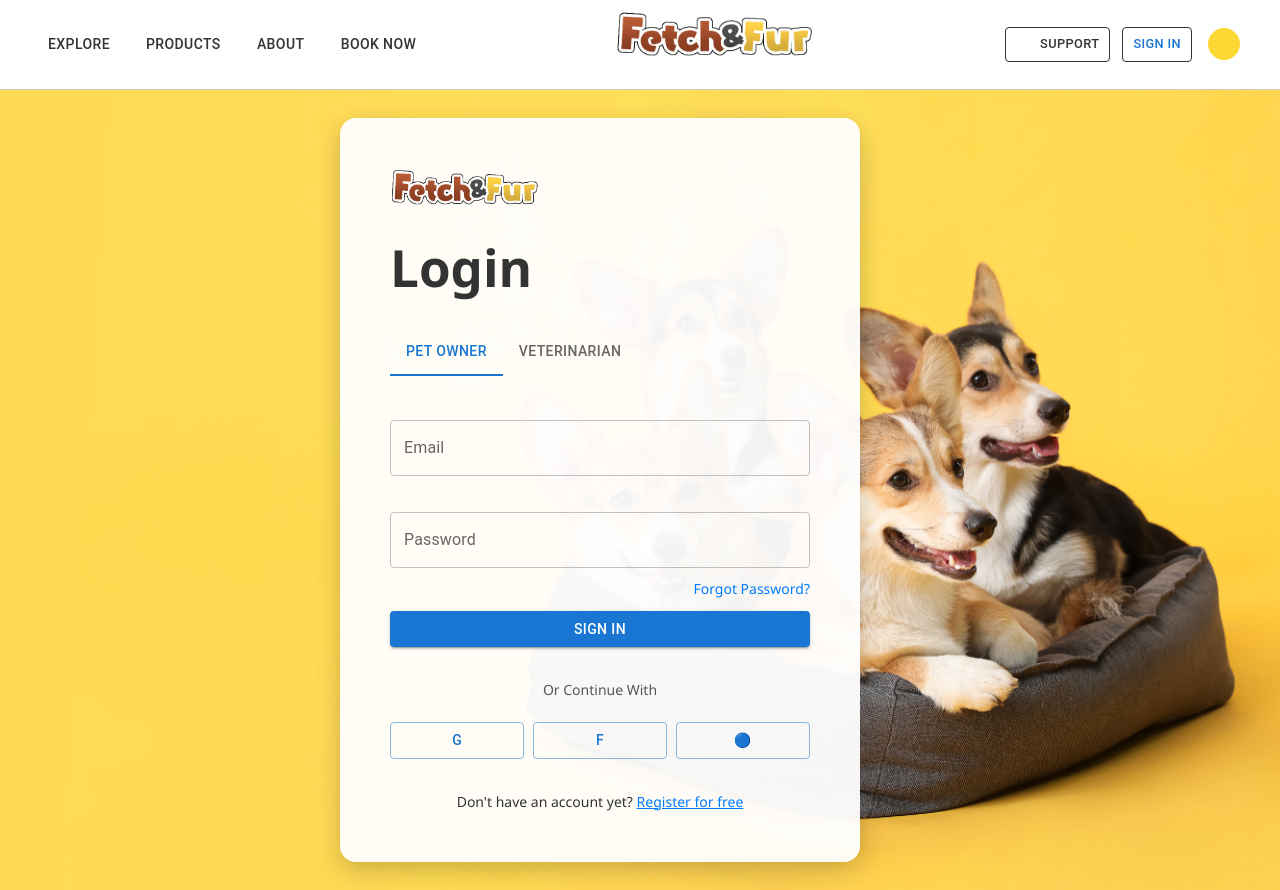
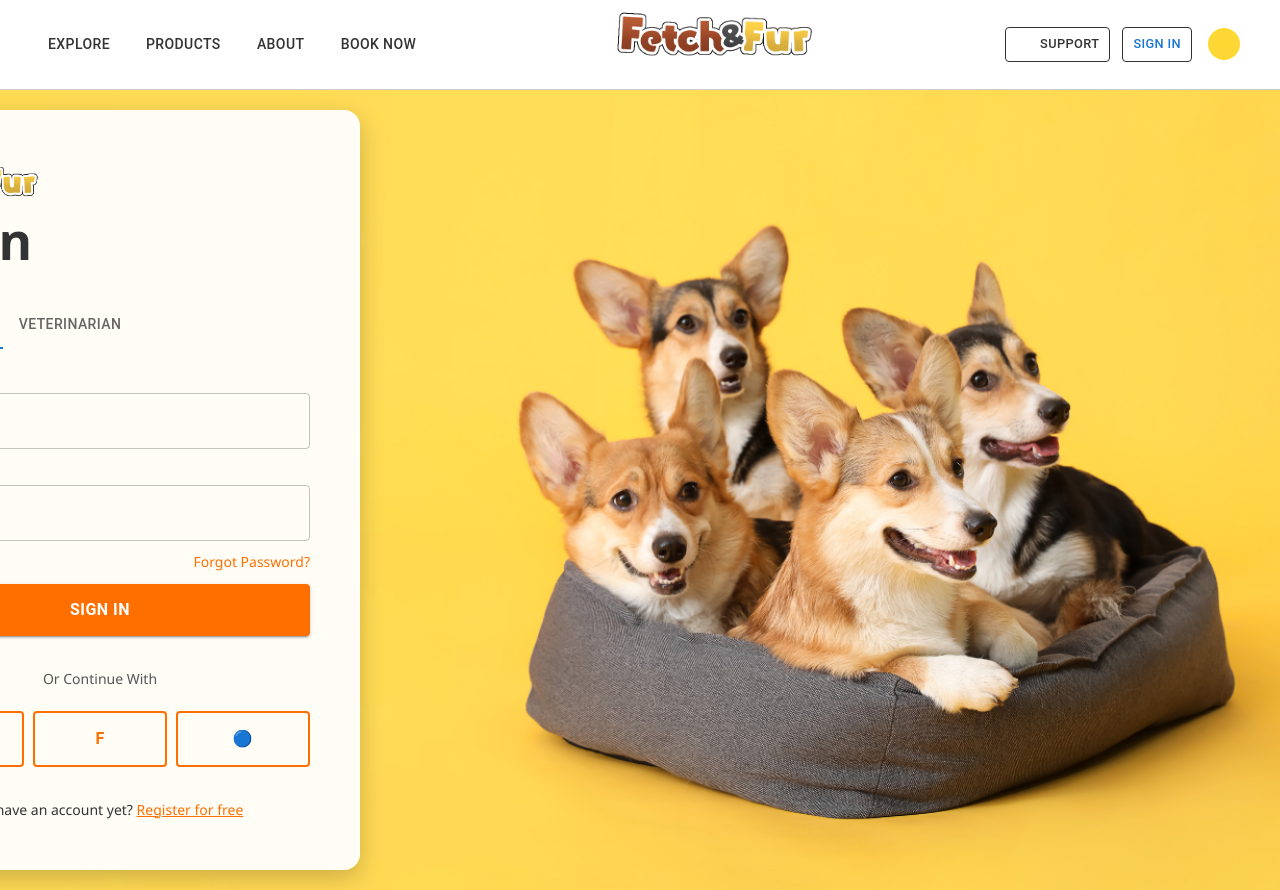
Before and after one commit to angeeeline/petcare-project, a React (Vite) app in the folder frontend/petcare1/: page /login in a window 1280 px wide. Built offline with nearby package versions, Linux system fonts and the light colour scheme; some icons are missing.

Commit message:
UI Changes

```diff
--- a/frontend/petcare1/src/App.css
+++ b/frontend/petcare1/src/App.css
@@ -149,7 +149,19 @@ background: url('/Pictures/1.png') no-repeat center/cover;  border-radius: 10px;
   margin-bottom: 10px;
 }
 
+.button-css {
+  background-color: #FF6F00;
+  padding: 0.75rem 2rem;
+  font-size: 1rem;
+  font-weight: bold;
+  color: #fff;
+  border-radius: 8px;
+  transition: background-color 0.3s ease;
+}
 
+.button-css:hover {
+  background-color: #e65c00;
+}
 
 /*adjust margin sa whole website*/
 .container {
--- a/frontend/petcare1/src/App.jsx
+++ b/frontend/petcare1/src/App.jsx
@@ -12,6 +12,9 @@ import {
   CircularProgress,
   Modal
 } from '@mui/material';
+import { styled } from '@mui/material/styles';
+
+
 
 import Login from './pages/Login';
 import SignUp from './pages/SignUp';
@@ -30,7 +33,29 @@ import AppointmentForm from './components/AppointmentForm';
 import PrivateRoute from './components/PrivateRoute';
 import Footer from './components/Footer';
 
-import logo from '/src/assets/fetch_and_fur_logo1.png';
+const CustomButton = styled(Button)(({ theme, variant }) => ({
+  padding: '0.75rem 2rem',
+  fontSize: '1rem',
+  fontWeight: 'bold',
+  borderRadius: '8px',
+  ...(variant === 'contained' && {
+    backgroundColor: '#FF6F00',
+    color: '#fff',
+    '&:hover': {
+      backgroundColor: '#e65c00',
+    },
+  }),
+  ...(variant === 'outlined' && {
+    backgroundColor: 'transparent',
+    border: '2px solid #FF6F00',
+    color: '#FF6F00',
+    '&:hover': {
+      backgroundColor: '#fff3e0',
+      borderColor: '#e65c00',
+      color: '#e65c00',
+    },
+  }),
+}));
 
 
 
@@ -51,10 +76,10 @@ function Home({ setAppointmentOpen }) {
           <p style={{ fontSize: '1.2rem', margin: '1rem auto', maxWidth: '600px' }}>
             With vet-backed products, guidance, and rewards—we’re here to support your pet’s health in every way we can.
           </p>
-          <Button variant="contained" onClick={() => setAppointmentOpen(true)} sx={{ mr: 2 }}>
+          <CustomButton variant="contained" onClick={() => setAppointmentOpen(true)} sx={{ mr: 2 }}>
             Book an Appointment
-          </Button>
-          <Button variant="outlined" onClick={() => navigate('/shop')}>Shop now</Button>
+          </CustomButton>
+          <CustomButton variant="outlined" onClick={() => navigate('/shop')}>Shop now</CustomButton>
         </section>
 
         {/* FEATURES + LIBRELA */}
@@ -87,13 +112,13 @@ function Home({ setAppointmentOpen }) {
               bottom: '20px',
               left: '200px',
               color: 'black',
-              padding: '1rem',
+              padding: '20px',
               borderRadius: '10px'
             }}>
               <h3>Meet the Protectors</h3>
               <p>Get to know your furry babies' Veterinarians!</p>
 
-               <Button variant="contained" onClick={() => navigate('/veterinarians')}>Veterinarian</Button>
+               <CustomButton variant="contained" sx={{padding: '10px', margin: '1rem'}} onClick={() => navigate('/veterinarians')}>Veterinarian</CustomButton>
             </div>
           </div>
 
@@ -199,9 +224,9 @@ function Home({ setAppointmentOpen }) {
           <p style={{ fontSize: '1.2rem', maxWidth: '600px', margin: '0 auto 2rem', color: '#5C4033' }}>
             Join our growing network of compassionate veterinarians and make a difference every day.
           </p>
-          <Button
+          <CustomButton
             variant="contained"
-            sx={{
+sx={{
               backgroundColor: '#FF6F00',
               padding: '0.75rem 2rem',
               fontSize: '1rem',
@@ -209,11 +234,10 @@ function Home({ setAppointmentOpen }) {
               color: '#fff',
               borderRadius: '8px',
               '&:hover': { backgroundColor: '#e65c00' }
-            }}
-            onClick={() => navigate('/signup')}
+            }}            onClick={() => navigate('/signup')}
           >
             Register as Vet
-          </Button>
+          </CustomButton>
         </section>
 
         {/* RECOMMENDED */}
@@ -249,10 +273,10 @@ function Home({ setAppointmentOpen }) {
           </div>
 
         </section>
-        <Footer />
+
 
       </div>
-
+          <Footer />
       <Backdrop sx={{ color: '#fff', zIndex: (theme) => theme.zIndex.drawer + 1 }} open={loading}>
         <CircularProgress color="inherit" />
       </Backdrop>
--- a/frontend/petcare1/src/components/Header.css
+++ b/frontend/petcare1/src/components/Header.css
@@ -2,6 +2,7 @@
   background-color: #fff8e1;
   border-bottom: 1px solid #e0e0e0;
   padding: 1rem 2rem;
+  position: sticky;
 }
 
 .nav {
--- a/frontend/petcare1/src/pages/Login.css
+++ b/frontend/petcare1/src/pages/Login.css
@@ -13,7 +13,7 @@ body, html {
   align-items: center;
 }
 
-.login-left {
+.login-container .login-left {
   background-color: rgba(255, 255, 255, 0.95);
   padding: 50px;
   border-radius: 16px;
@@ -23,28 +23,15 @@ body, html {
   flex-direction: column;
   gap: 12px;
   transform: translateX(-40px);
-}
-
-.brand {
-  font-size: 24px;
-  margin-bottom: 10px;
-}
-
-.brand strong {
-  color: #f9b233;
-}
-
-.brand .light {
-  font-weight: 300;
-  color: #444;
+  margin-left: -1000px;
 }
 
 h1 {
-  margin: 0 0 20px 0;
+  margin: 0 0 15px 0;
 }
 
-.forgot-password {
-  color: #007bff;
+.login-container .forgot-password {
+  color: #FF6F00;
   font-size: 14px;
   text-align: right;
   cursor: pointer;
@@ -80,8 +67,8 @@ h1 {
   text-align: center;
 }
 
-.bottom-text .link {
-  color: #007bff;
+.login-container .bottom-text .link {
+  color: #FF6F00;
   cursor: pointer;
   text-decoration: underline;
 }
--- a/frontend/petcare1/src/pages/Login.jsx
+++ b/frontend/petcare1/src/pages/Login.jsx
@@ -5,6 +5,30 @@ import { useNavigate } from 'react-router-dom';
 import Header from '../components/Header';
 import axios from 'axios';
 import logo from '/src/assets/fetch_and_fur_logo1.png';
+import { styled } from '@mui/material/styles';
+
+const CustomButton = styled(Button)(({ variant }) => ({
+  padding: '0.75rem 2rem',
+  fontSize: '1rem',
+  fontWeight: 'bold',
+  ...(variant === 'contained' && {
+    backgroundColor: '#FF6F00',
+    color: '#fff',
+    '&:hover': {
+      backgroundColor: '#e65c00',
+    },
+  }),
+  ...(variant === 'outlined' && {
+    backgroundColor: 'transparent',
+    border: '2px solid #FF6F00',
+    color: '#FF6F00',
+    '&:hover': {
+      backgroundColor: '#fff3e0',
+      borderColor: '#e65c00',
+      color: '#e65c00',
+    },
+  }),
+}));
 
 const Login = () => {
   const navigate = useNavigate();
@@ -62,9 +86,8 @@ const Login = () => {
       <Header />
       <div className="login-container">
         <div className="login-left">
-          <h2 className="brand">
             <img src={logo} width={150} height={40} alt="Logo" />
-          </h2>
+
           <h1>Login</h1>
 
           <Tabs value={role} onChange={(e, newVal) => setRole(newVal)} sx={{ mb: 2 }}>
@@ -96,7 +119,7 @@ const Login = () => {
 
           {error && <p style={{ color: 'red' }}>{error}</p>}
 
-          <Button
+          <CustomButton
             fullWidth
             variant="contained"
             color="primary"
@@ -104,18 +127,18 @@ const Login = () => {
             onClick={handleLogin}
           >
             Sign in
-          </Button>
+          </CustomButton>
 
           <div className="or">Or Continue With</div>
           <div className="social-buttons">
-            <Button variant="outlined">G</Button>
-            <Button variant="outlined">f</Button>
-            <Button variant="outlined">🔵</Button>
+            <CustomButton variant="outlined">G</CustomButton>
+            <CustomButton variant="outlined">f</CustomButton>
+            <CustomButton variant="outlined">🔵</CustomButton>
           </div>
 
           <p className="bottom-text">
             Don't have an account yet?{' '}
-            <span className="link" onClick={() => navigate('/signup')}>
+            <span className="link"  onClick={() => navigate('/signup')}>
               Register for free
             </span>
           </p>
--- a/frontend/petcare1/src/pages/SignUp.jsx
+++ b/frontend/petcare1/src/pages/SignUp.jsx
@@ -81,9 +81,83 @@ const SignUp = () => {
     <>
       <Header />
       <div className="login-container">
-        <div className="login-left">
+        <form className="login-left">
           <img src={logo} width={150} height={40} alt="Logo" />
           <h1>Sign Up</h1>
+          <Tabs value={role} onChange={(e, newVal) => setRole(newVal)} sx={{ mb: 2 }}>
+            <Tab label="Pet Owner" value="petowner" />
+            <Tab label="Veterinarian" value="veterinarian" />
+          </Tabs>
+
+          <div style={{ display: 'flex', flexDirection: 'column', gap: '16px' }}>
+  {(() => {
+    const fields = [
+      { label: 'First Name', name: 'firstname' },
+      { label: 'Last Name', name: 'lastname' },
+      { label: 'Email', name: 'email' },
+      { label: 'Phone Number', name: 'phoneNumber' },
+      ...(role === 'petowner' ? [{ label: 'Address', name: 'address' }] : []),
+      ...(role === 'veterinarian'
+        ? [
+            { label: 'Specialization', name: 'specialization' },
+            { label: 'Experience (years)', name: 'experience', type: 'number' },
+          ]
+        : []),
+      { label: 'Password', name: 'password', type: 'password' },
+      { label: 'Confirm Password', name: 'confirmPassword', type: 'password' },
+    ];
+
+    // Group into pairs (2 per row)
+    const rows = [];
+    for (let i = 0; i < fields.length; i += 2) {
+      rows.push(fields.slice(i, i + 2));
+    }
+
+    return rows.map((row, idx) => (
+      <div key={idx} style={{ display: 'flex', gap: '16px' }}>
+        {row.map((field) => (
+          <TextField
+            key={field.name}
+            label={field.label}
+            name={field.name}
+            value={form[field.name]}
+            onChange={handleChange}
+            fullWidth
+            margin="normal"
+            type={field.type || 'text'}
+          />
+        ))}
+        {row.length === 1 && <div style={{ flex: 1 }} />} {/* Empty space filler if odd number */}
+      </div>
+    ));
+  })()}
+</div>
+
+          {error && <p style={{ color: 'red' }}>{error}</p>}
+                    {success && <p style={{ color: 'green' }}>{success}</p>}
+
+          <Button fullWidth variant="contained" onClick={handleSubmit}>
+            Create Account
+          </Button>
+          <div className="or">Or Continue With</div>
+          <div className="social-buttons">
+            <Button variant="outlined">G</Button>
+            <Button variant="outlined">f</Button>
+            <Button variant="outlined">🔵</Button>
+          </div>
+
+          <p className="bottom-text">
+            Already have an account?{' '}
+            <span className="link" onClick={() => navigate('/login')}>Login here</span>
+          </p>
+          </form>
+
+
+
+
+
+        {/* <div className="login-left">
+
 
           <Tabs value={role} onChange={(e, newVal) => setRole(newVal)} sx={{ mb: 2 }}>
             <Tab label="Pet Owner" value="petowner" />
@@ -127,7 +201,7 @@ const SignUp = () => {
             Already have an account?{' '}
             <span className="link" onClick={() => navigate('/login')}>Login here</span>
           </p>
-        </div>
+        </div> */}
 
         <div className="login-right">
           <img src="/Pictures/1.png" alt="Dogs" />
```
